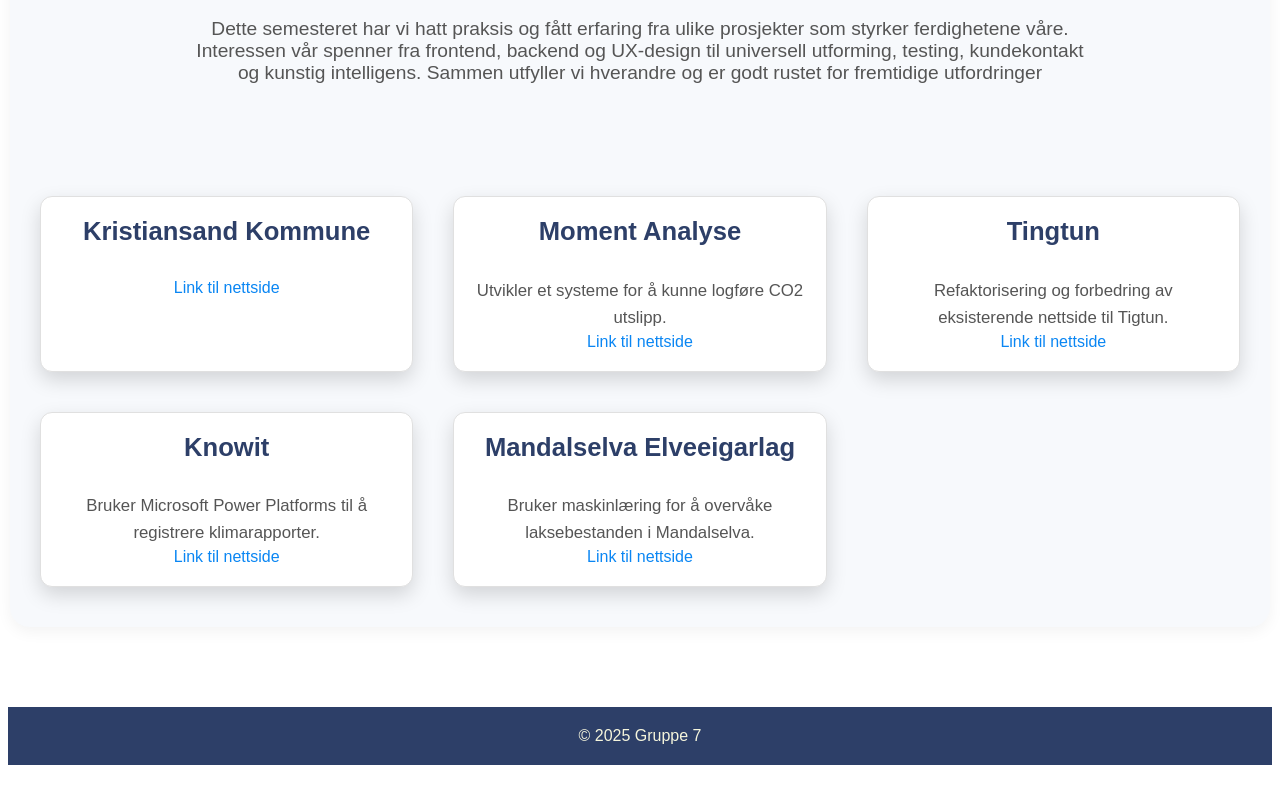
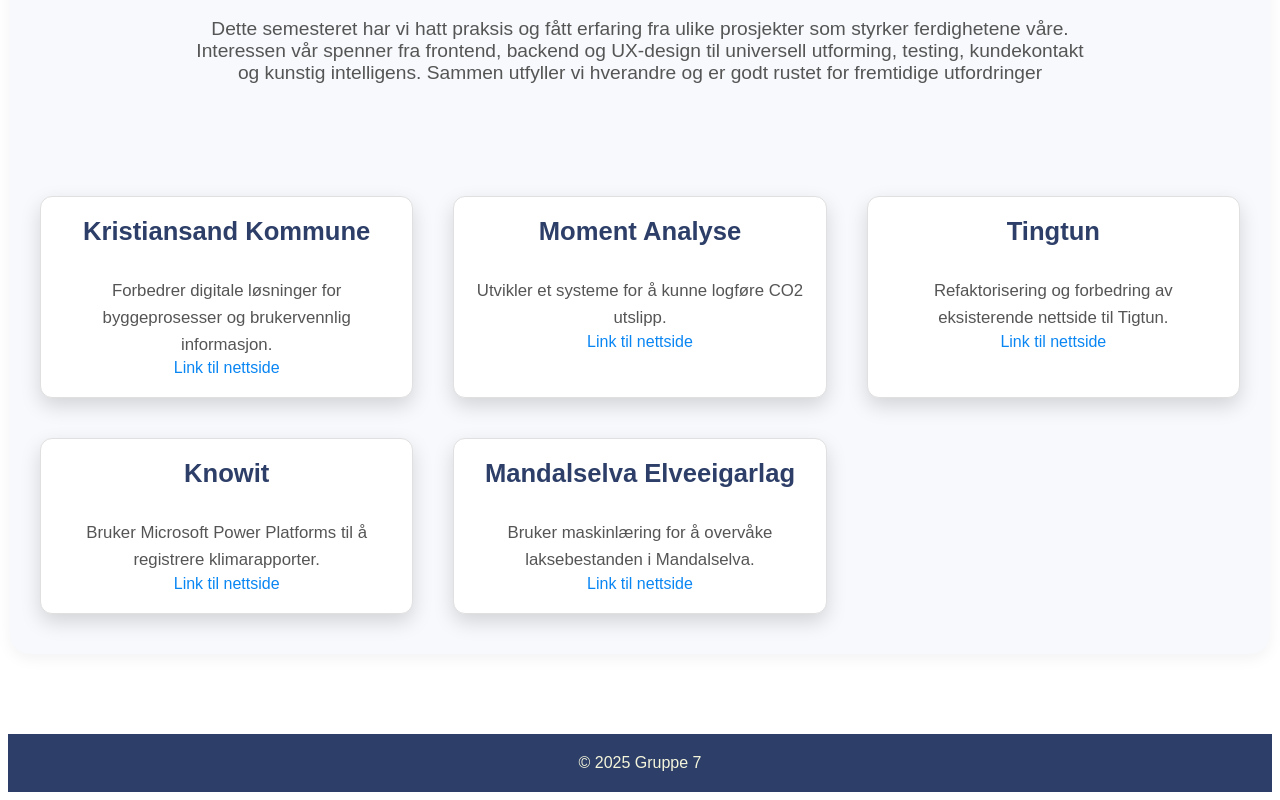
Before and after one commit to Odalopheim/Gruppe7Portefolio, a React (Vite) app in the folder GruppePortefolio/: page /projects in a window 1280 px wide. Shown: the part 1512-2312 px from the top of the page. Before the commit the page ends 2285 px from the top, so only its background shows below. Built offline with nearby package versions, Linux system fonts and the light colour scheme.

Commit message:
La til beskrivelse for kristiansand kommune praksis

```diff
--- a/GruppePortefolio/src/components/prosjekt/OngoingProjects.jsx
+++ b/GruppePortefolio/src/components/prosjekt/OngoingProjects.jsx
@@ -8,7 +8,7 @@
       <div className="projects-grid">
         <div className="project-card">
           <h3>Kristiansand Kommune</h3>
-          <p></p>
+          <p>Forbedrer digitale løsninger for byggeprosesser og brukervennlig informasjon.</p>
 
             <a href="https://praksis-kristiansand-kommune.vercel.app/" target="_blank" rel="noreferrer">
 
```
